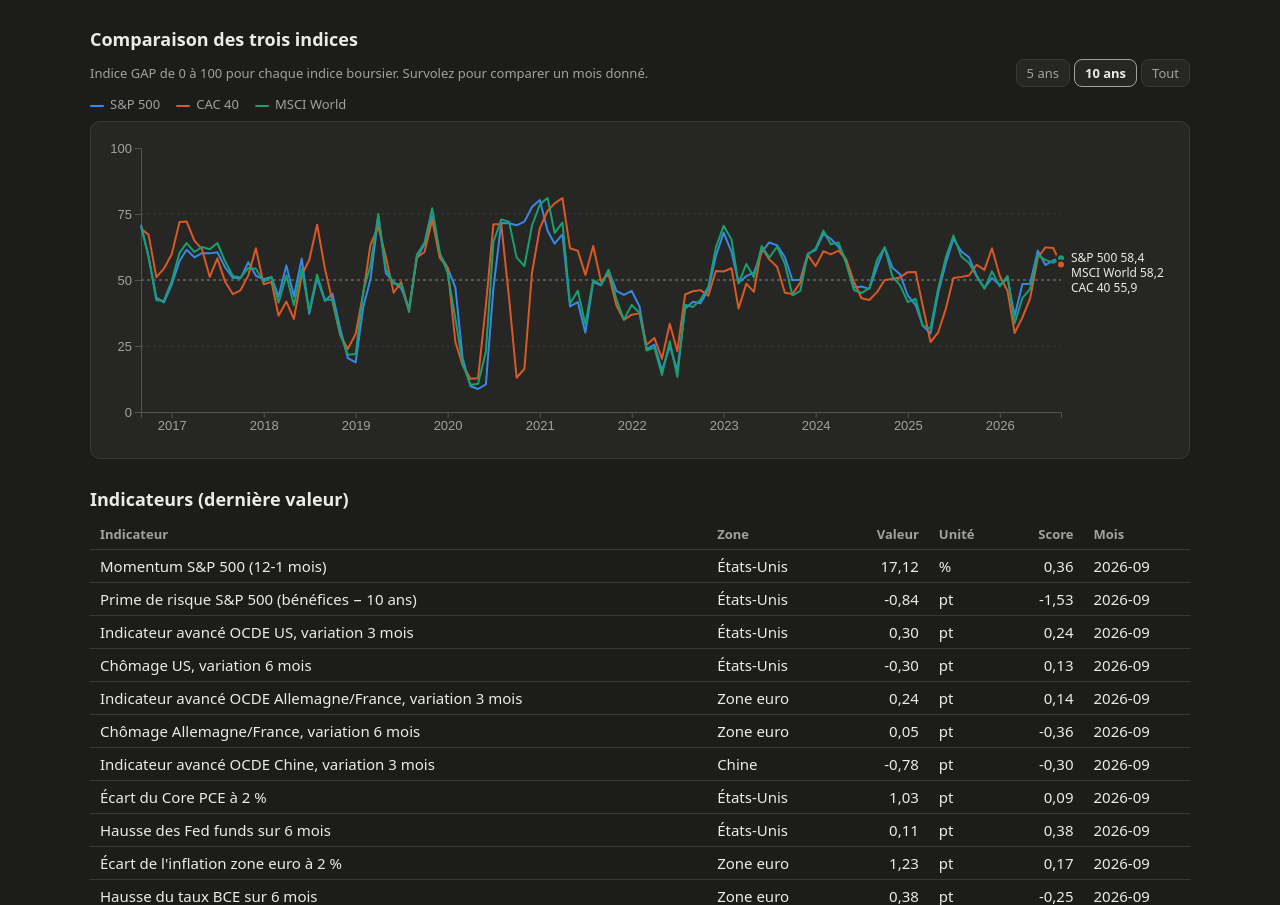
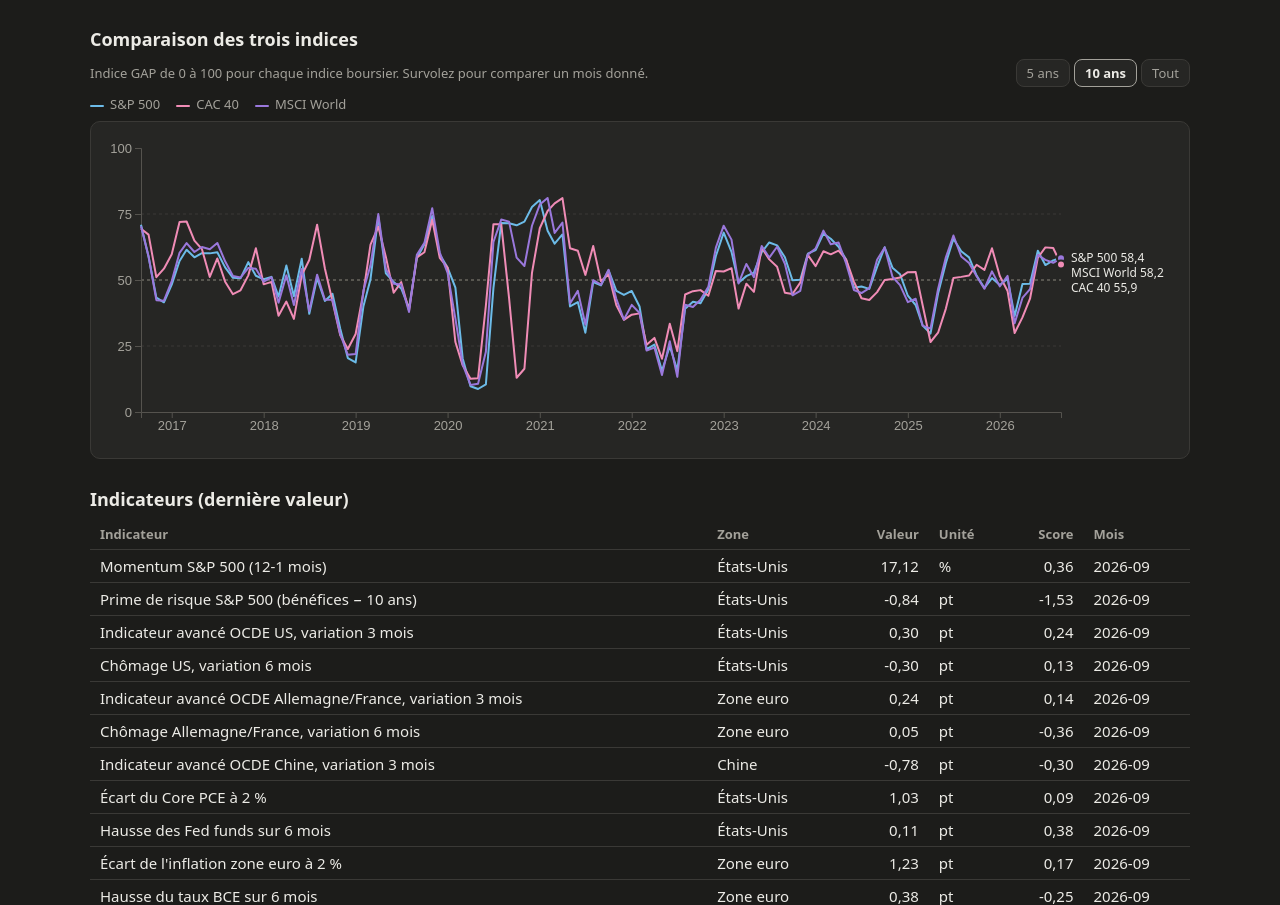
Before and after one commit to maeliamtz/gestion-d-actif-et-de-portefeuille, a plain HTML site: page site/index.html in a window 1280 px wide. Shown: the part 1850-2755 px from the top of the page. Drawn offline with nearby package versions, Linux system fonts and the dark colour scheme.

Commit message:
Comparaison : couleurs pastel (bleu, rose, violet)
Co-Authored-By: Claude Opus 5.5 <noreply@anthropic.com>
Claude-Session: https://claude.ai/code/session_011UzPpabphVBUDCgc4fgqYN

```diff
--- a/site/index.html
+++ b/site/index.html
@@ -12,10 +12,10 @@
   --cds-font-size-caption: 13px; --cds-font-size-body: 15px; --cds-font-size-heading: 18px; --cds-font-size-title: 30px; --cds-font-weight-medium: 600;
   --cds-gap-xs: 4px; --cds-gap-sm: 8px; --cds-gap-md: 12px; --cds-gap-lg: 16px; --cds-gap-xl: 28px; --cds-pad-lg: 16px; --cds-radius: 10px;
   --cds-chart-grid: #e5e3dc; --cds-chart-axis: #c9c6bc; --cds-chart-reference: #8a877d; --cds-chart-status-critical: #c0392b; --cds-text-secondary: #6b6a66;
-  --cds-surface-popover: #ffffff; --cds-border: #d9d6cc; --cds-shadow-popover: 0 4px 16px rgba(0,0,0,.12); --serie: #2f5fb3; --s1: #2a78d6; --s2: #eb6834; --s3: #1baf7a; }
+  --cds-surface-popover: #ffffff; --cds-border: #d9d6cc; --cds-shadow-popover: 0 4px 16px rgba(0,0,0,.12); --serie: #2f5fb3; --s1: #6cbbe8; --s2: #f08cb6; --s3: #9a78dc; }
 @media (prefers-color-scheme: dark) { :root { --color-fg: #ecebe6; --color-fg-muted: #a3a19a; --color-bg: #1c1c1a; --color-panel: #262624;
   --color-border-line: #3a3936; --color-ok: #5cb87f; --color-warn: #e0a84a; --color-bad: #e36b5d; --cds-chart-grid: #3a3936; --cds-chart-axis: #55534e;
-  --cds-chart-reference: #8a877d; --cds-text-secondary: #a3a19a; --cds-surface-popover: #2f2f2c; --cds-border: #4a4945; --serie: #7aa2e8; --s1: #3987e5; --s2: #d95926; --s3: #199e70; } }
+  --cds-chart-reference: #8a877d; --cds-text-secondary: #a3a19a; --cds-surface-popover: #2f2f2c; --cds-border: #4a4945; --serie: #7aa2e8; --s1: #6cbbe8; --s2: #f08cb6; --s3: #9a78dc; } }
 body { margin: 0; background: var(--color-bg); color: var(--color-fg); font-family: var(--font-anthropic-sans); font-size: var(--cds-font-size-body); }
 #dash-root { max-width: 1100px; margin: 0 auto; padding: 24px 16px 48px; }
 .dash-select { font: inherit; padding: 6px 10px; border-radius: 8px; border: 1px solid var(--color-border-line); background-color: var(--color-panel); color: var(--color-fg); }
```
